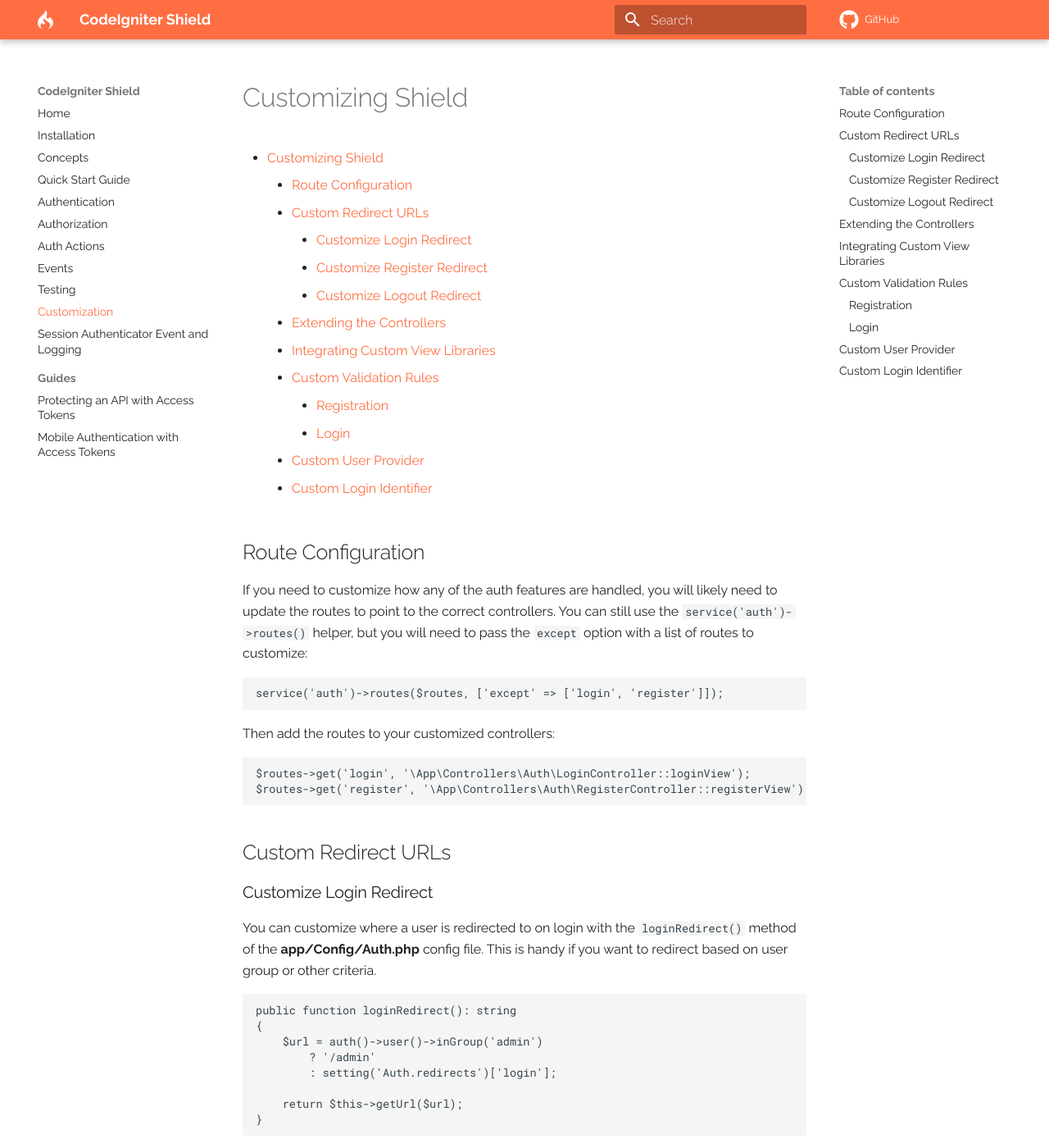
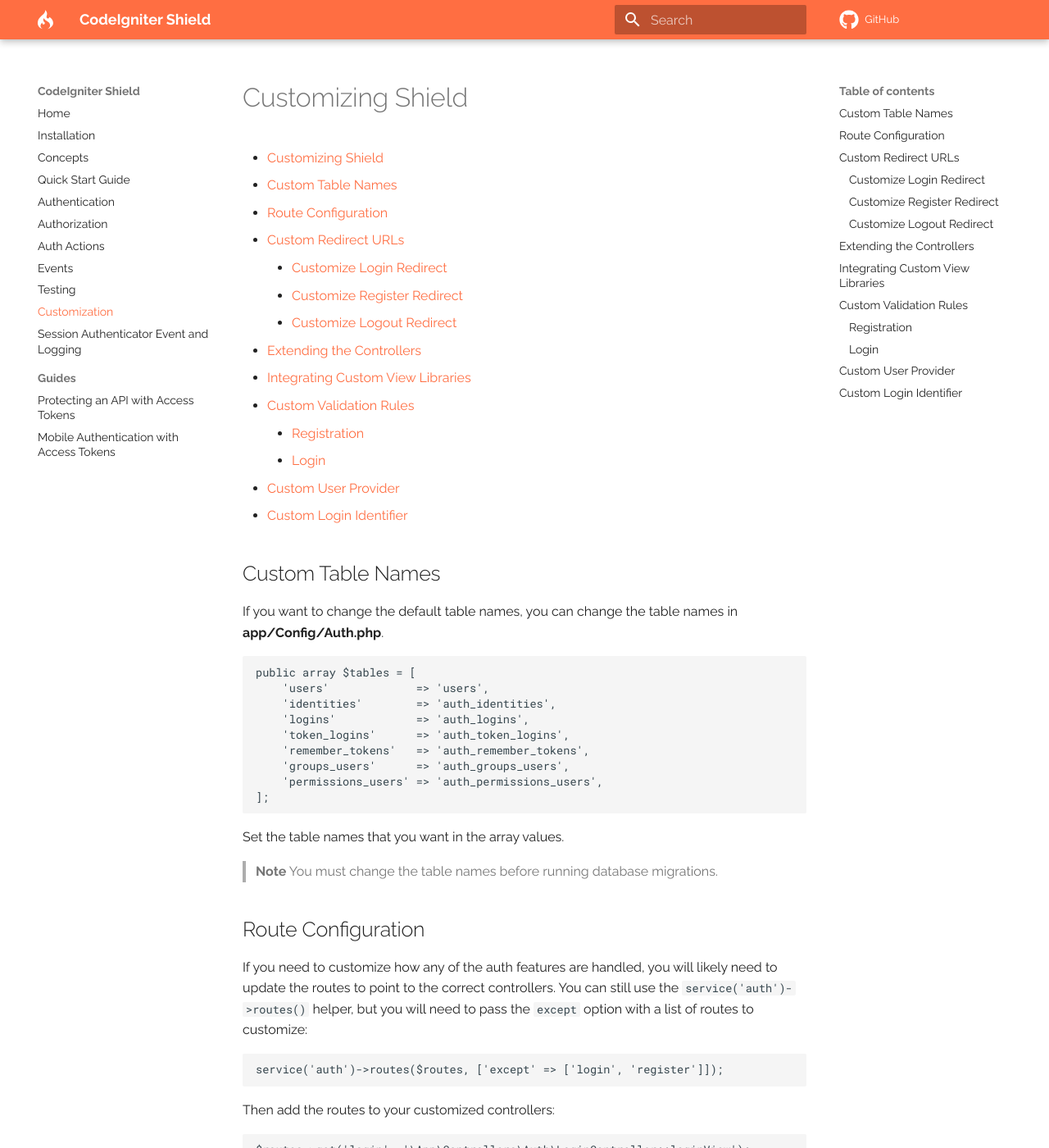
Before and after one commit to codeigniter4/shield, an MkDocs documentation site: the page built from docs/customization.md, in a window 1280 px wide and 1400 px high. Shown: the whole window at 82% size. Built offline with MkDocs 1.6.1 and Material for MkDocs 9.7.7, drawn with Linux system fonts in a browser that asks for light colours; comment, search, counter and statistics services are not loaded; a style sheet for code colours, icons or effects is not loaded.

Commit message:
docs: add Custom Table Names

````diff
--- a/docs/customization.md
+++ b/docs/customization.md
@@ -1,18 +1,40 @@
 # Customizing Shield
 
--   [Customizing Shield](#customizing-shield)
-    -   [Route Configuration](#route-configuration)
-    -   [Custom Redirect URLs](#custom-redirect-urls)
-        -   [Customize Login Redirect](#customize-login-redirect)
-        -   [Customize Register Redirect](#customize-register-redirect)
-        -   [Customize Logout Redirect](#customize-logout-redirect)
-    -   [Extending the Controllers](#extending-the-controllers)
-    -   [Integrating Custom View Libraries](#integrating-custom-view-libraries)
-    -   [Custom Validation Rules](#custom-validation-rules)
-        -   [Registration](#registration)
-        -   [Login](#login)
-    -   [Custom User Provider](#custom-user-provider)
-    -   [Custom Login Identifier](#custom-login-identifier)
+- [Customizing Shield](#customizing-shield)
+  - [Custom Table Names](#custom-table-names)
+  - [Route Configuration](#route-configuration)
+  - [Custom Redirect URLs](#custom-redirect-urls)
+    - [Customize Login Redirect](#customize-login-redirect)
+    - [Customize Register Redirect](#customize-register-redirect)
+    - [Customize Logout Redirect](#customize-logout-redirect)
+  - [Extending the Controllers](#extending-the-controllers)
+  - [Integrating Custom View Libraries](#integrating-custom-view-libraries)
+  - [Custom Validation Rules](#custom-validation-rules)
+    - [Registration](#registration)
+    - [Login](#login)
+  - [Custom User Provider](#custom-user-provider)
+  - [Custom Login Identifier](#custom-login-identifier)
+
+## Custom Table Names
+
+If you want to change the default table names, you can change the table names
+in **app/Config/Auth.php**.
+
+```php
+public array $tables = [
+    'users'             => 'users',
+    'identities'        => 'auth_identities',
+    'logins'            => 'auth_logins',
+    'token_logins'      => 'auth_token_logins',
+    'remember_tokens'   => 'auth_remember_tokens',
+    'groups_users'      => 'auth_groups_users',
+    'permissions_users' => 'auth_permissions_users',
+];
+```
+
+Set the table names that you want in the array values.
+
+> **Note** You must change the table names before running database migrations.
 
 ## Route Configuration
 
````
